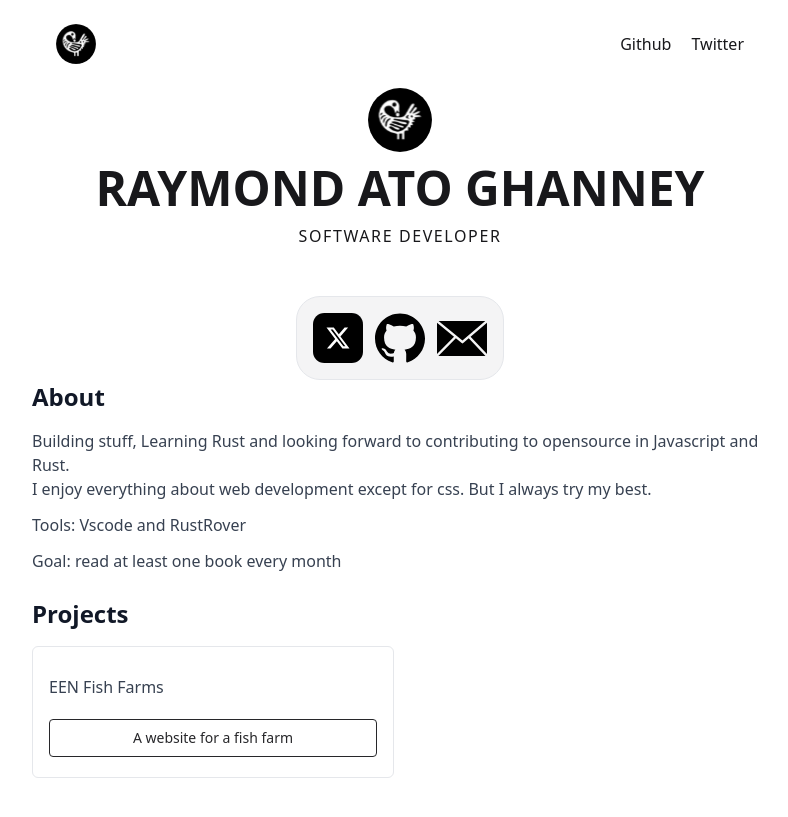
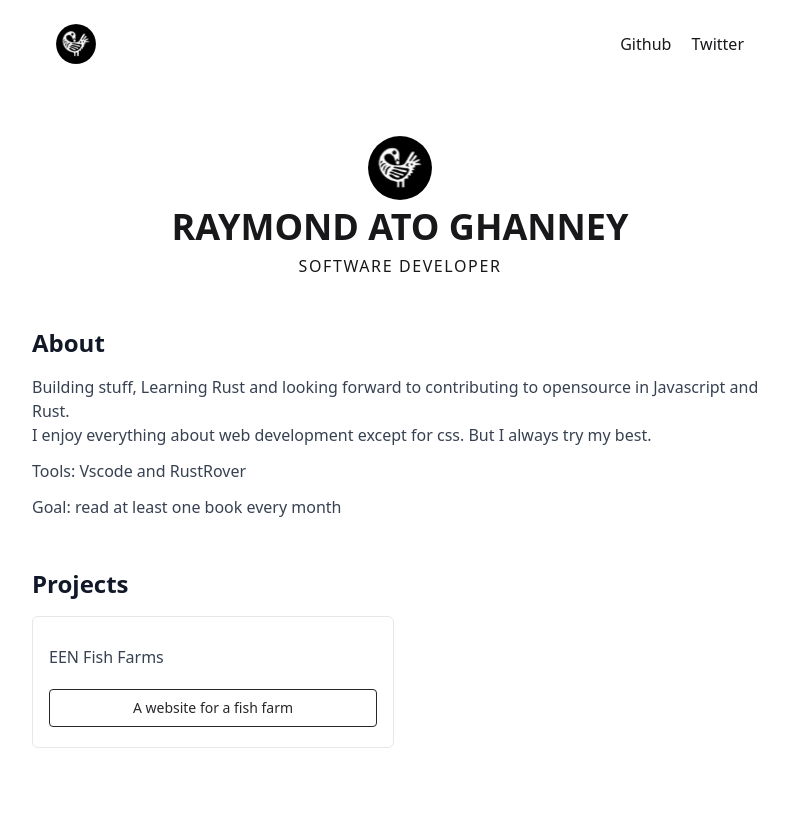
Before and after one commit to at-o/at-o.github.io, a Jekyll site: the page built from index.html, in a window 1280 px wide. Shown: the top 817 px of the page, without its empty margins (240-1028 px from the left). Built offline with Jekyll 4.4.1, drawn with Linux system fonts in a browser that asks for light colours; nearby versions of some CDN libraries.

Commit message:
Remove: contact box after name

```diff
--- a/index.html
+++ b/index.html
@@ -3,7 +3,7 @@ layout: default
 ---
 
 <main class="mx-auto max-w-3xl px-4 text-zinc-900">
-    <nav class="flex justify-between items-center p-6">
+    <nav class="flex justify-between items-center p-6 mb-12">
         <div>
             <a href="/">
                 <img
@@ -29,32 +29,14 @@ layout: default
             />
         </div>
         <div>
-            <h1 class="text-5xl font-bold leading-normal uppercase">
+            <h1 class="text-4xl font-bold leading-normal uppercase">
                 Raymond Ato Ghanney
             </h1>
             <p class="tracking-widest uppercase">Software Developer</p>
         </div>
     </div>
 
-    <div
-        class="flex justify-center border rounded-3xl gap-3 py-4 w-52 mx-auto cursor-pointer bg-zinc-100"
-    >
-        <a href="https://twitter.com/ChiefPortable"
-            ><img src="/assets/x.svg" alt="twitter logo" width="50"
-        /></a>
-        <a href="https://github.com/chiefportable"
-            ><img src="/assets/github.svg" alt="twitter logo" width="50"
-        /></a>
-        <a href="mailto:kwamea236@protonmail.com"
-            ><img
-                src="/assets/mail.svg"
-                class="mt-2"
-                alt="twitter logo"
-                width="50"
-        /></a>
-    </div>
-
-    <section class="mb-6 text-gray-700">
+    <section class="mb-12 text-gray-700">
         <h2 class="text-2xl text-gray-900 font-bold mb-4 leading-snug">
             About
         </h2>
```
